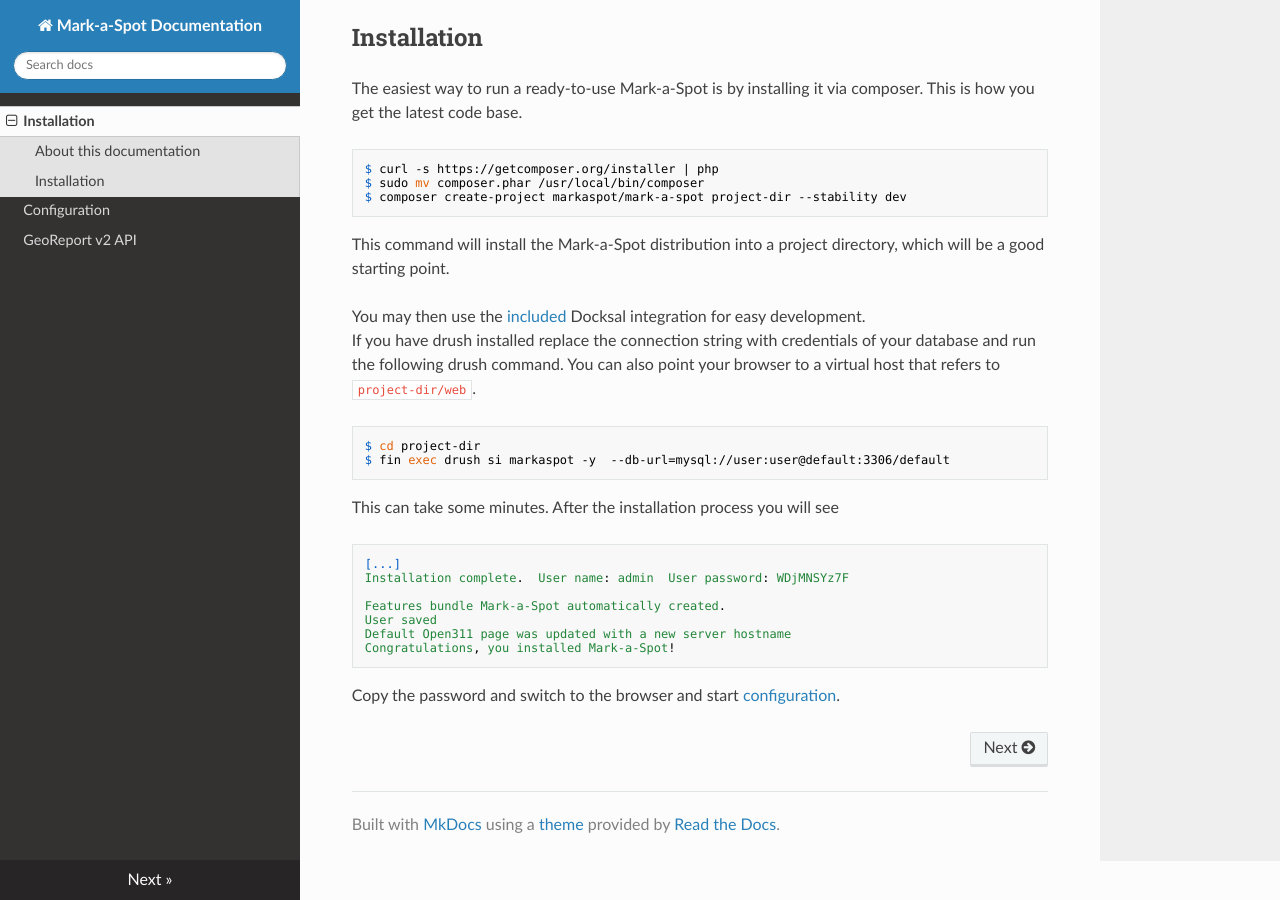
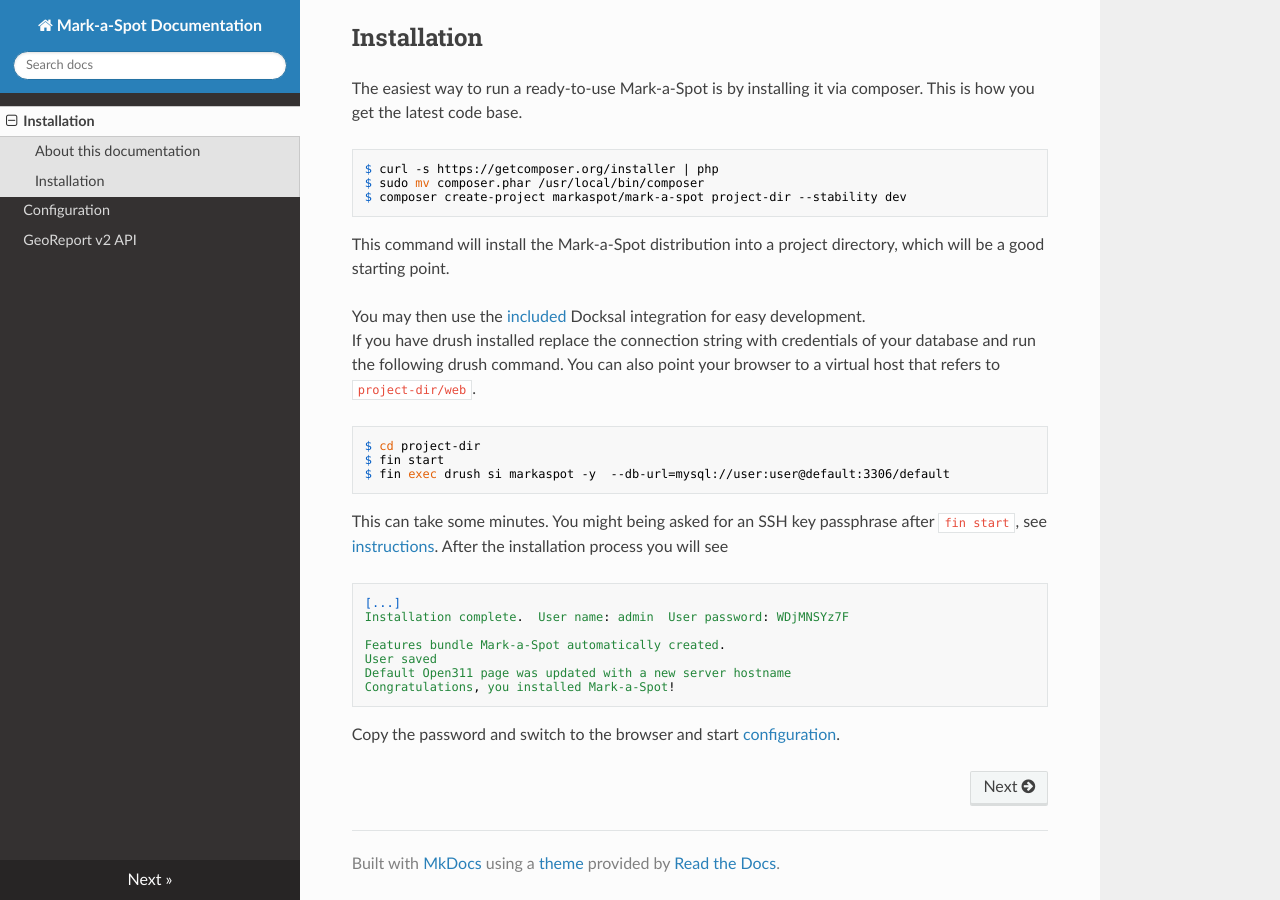
Before and after one commit to markaspot/docs, an MkDocs documentation site: the page built from docs/index.md, in a window 1280 px wide and 900 px high, scrolled down 603 px. Built offline with MkDocs 1.6.1, drawn with Linux system fonts in a browser that asks for light colours; nearby versions of some CDN libraries; old or Windows-style settings are respelled for this version of MkDocs.

Commit message:
Added missing fin start command

````diff
--- a/docs/index.md
+++ b/docs/index.md
@@ -27,9 +27,10 @@ If you have drush installed replace the connection string with credentials of yo
 
 ```
 $ cd project-dir
+$ fin start
 $ fin exec drush si markaspot -y  --db-url=mysql://user:user@default:3306/default
 ```
-This can take some minutes. After the installation process you will see
+This can take some minutes. You might being asked for an SSH key passphrase after `fin start`, see [instructions](http://docksal.readthedocs.io/en/master/getting-started/project-setup/). After the installation process you will see
 
 ```
 [...]
````
